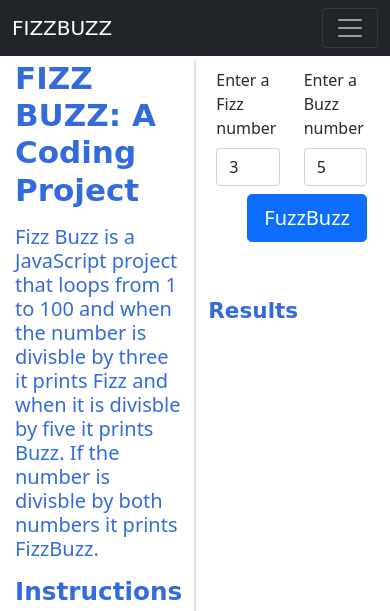
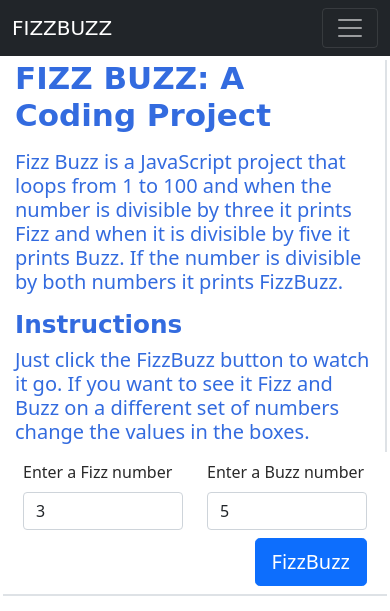
Before and after one commit to Ghatazhak/FizzBuzz, a plain HTML site: page app.html in a window 390 px wide. Shown: the top 611 px of the page. Drawn offline with nearby package versions, Linux system fonts and the light colour scheme; a web font is replaced by a local one.

Commit message:
Fixed some typos, and responsiveness

```diff
--- a/app.html
+++ b/app.html
@@ -70,7 +70,7 @@
     <!-- Main Section -->
     <main class="flex-shrink-0">
       <div class="container">
-        <div class="row">
+        <div class="row row-cols-1 row-cols-lg-2">
           <div class="col border-end border-2">
             <div class="row">
               <!-- Intro -->
@@ -78,8 +78,8 @@
                 FIZZ BUZZ: A Coding Project
               </h1>
               <h4 class="lead pb-2">
-                Fizz Buzz is a JavaScript project that loops from 1 to 100 and when the number is divisble by three it
-                prints Fizz and when it is divisble by five it prints Buzz. If the number is divisble by both numbers it prints FizzBuzz.
+                Fizz Buzz is a JavaScript project that loops from 1 to 100 and when the number is divisible by three it
+                prints Fizz and when it is divisible by five it prints Buzz. If the number is divisible by both numbers it prints FizzBuzz.
               </h4>
             </div>
             <div class="row">
@@ -94,7 +94,7 @@
           </div>
           <div class="col">
             <!-- form goes here -->
-            <form class="row p-2" action="">
+            <form class="row p-2 border-bottom border-2" action="">
               <div class="col">
                 <label class="form-label" for="fizzNumber"
                   >Enter a Fizz number</label
@@ -107,7 +107,7 @@
                 >
                 <input class="form-control" type="numbers" id="buzzValue" value="5" />
               </div>
-              <div class="col-12 d-flex justify-content-end mt-2"><button type="button" id="fizzBuzzButton" class="btn btn-lg btn-primary">FuzzBuzz</button></div>
+              <div class="col-12 d-flex justify-content-end mt-2"><button type="button" id="fizzBuzzButton" class="btn btn-lg btn-primary">FizzBuzz</button></div>
             </form>
 
             <div class="rows">
```
Also changed, not shown: code.html (+1 -1 lines).
